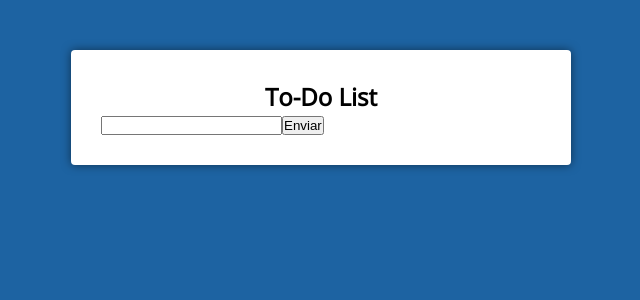
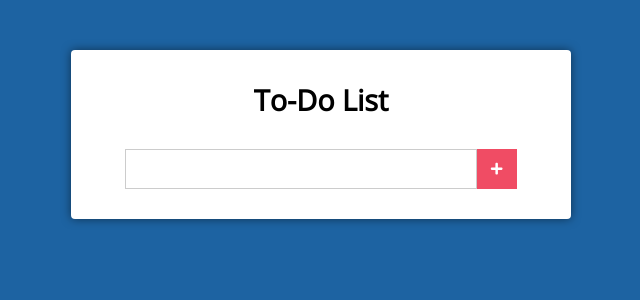
Before and after one commit to Matheus351/to-do-list-react, a React (Create React App) app: page / in a window 1280 px wide. Shown: the top 300 px of the page, without its empty margins (319-959 px from the left). Built offline with nearby package versions, Linux system fonts and the light colour scheme.

Commit message:
estilizando formulário

```diff
--- a/package.json
+++ b/package.json
@@ -8,6 +8,7 @@
     "@testing-library/user-event": "^13.5.0",
     "react": "^18.2.0",
     "react-dom": "^18.2.0",
+    "react-icons": "^4.4.0",
     "react-scripts": "5.0.1",
     "web-vitals": "^2.1.4"
   },
--- a/src/components/Main.css
+++ b/src/components/Main.css
@@ -8,6 +8,31 @@
 }
 
 .main h1{
-    font-size: 1.5em;
+    font-size: 1.8em;
     text-align: center;
 }
+
+.form{
+    margin-top: 30px;
+    display: flex;
+    align-items: center;
+    justify-content: center;
+}
+
+.form input[type="text"]{
+    height: 40px;
+    padding: 0 20px;
+    font-size: 20px;
+    border: 1px solid #ccc;
+    min-width: 80%;
+}
+.form button[type="submit"]{
+   border: none;
+   height: 40px;
+   width: 40px;
+   background-color: #f04c64;
+   color: #fff;
+   display: flex;
+   align-items: center;
+   justify-content: center;
+}
--- a/src/components/Main.js
+++ b/src/components/Main.js
@@ -1,5 +1,6 @@
 import './Main.css'
 import React,{Component} from "react";
+import {FaPlus} from 'react-icons/fa'
 
 export default class Main extends Component{
 
@@ -19,9 +20,11 @@
         <div className="main">
             <h1>To-Do List</h1>
 
-            <form action="#">
-               <input onChange={this.inputChange} type="text"></input>
-               <button type="submit">Enviar</button>
+            <form className="form" action="#">
+               <input onChange={this.inputChange} type="text" value={newTask}></input>
+               <button type="submit">
+                <FaPlus/>
+               </button>
             </form>
         </div>
     )
```
Also changed, not shown: 1 other file (tests, documents, lock files or other folders).
